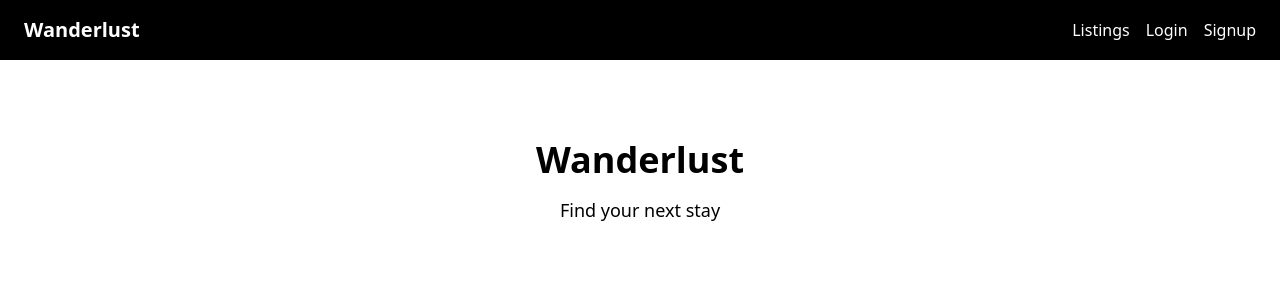
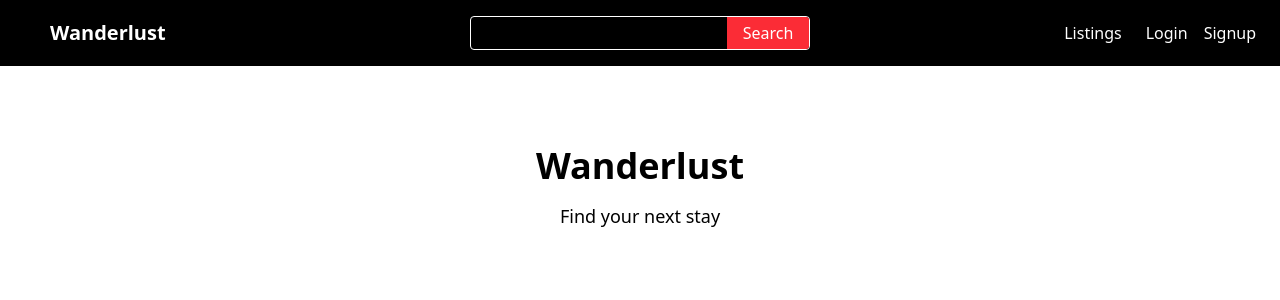
Before and after one commit to Rohan-Saxena644/Main_Project_1, a React app in the folder Frontend/: page / in a window 1280 px wide. Shown: the top 300 px of the page. Built offline with nearby package versions, Linux system fonts and the light colour scheme; no server answers; the HTML template or start-up script is replaced by a standard one.

Commit message:
Search Bar added

```diff
--- a/Frontend/src/components/Navbar.jsx
+++ b/Frontend/src/components/Navbar.jsx
@@ -1,24 +1,54 @@
 import { Link } from "react-router-dom";
 import { useAuth } from "../context/AuthContext";
+import { useNavigate } from "react-router-dom";
+import { useState } from "react";
 
 export default function Navbar() {
   const { user, logout } = useAuth();
+  const [query, setQuery] = useState("");
+  const navigate = useNavigate();
+
+  const handleSearch = (e) => {
+    e.preventDefault();
+    if (!query.trim()) return;
+    navigate(`/listings?search=${query}`);
+  };
 
   return (
     <nav className="flex justify-between items-center px-6 py-4 bg-black text-white">
 
       {/* Logo */}
-      <Link to="/" className="text-xl font-bold">
-        Wanderlust
+      <div className="flex-1">
+        <Link to="/" className="text-xl font-bold flex-1">
+          &nbsp;&nbsp;&nbsp;&nbsp;&nbsp;Wanderlust
         </Link>
+      </div>
+
 
       {/* Links */}
-      <div className="flex items-center gap-4">
 
+
+        <div className="flex flex-1 justify-center">
+          <form onSubmit={handleSearch} className="flex border rounded overflow-hidden">
+            <input
+              type="text"
+              placeholder="Search places..."
+              className="px-3 py-1 outline-none w-64 text-black"
+              value={query}
+              onChange={(e) => setQuery(e.target.value)}
+            />
+            <button className="bg-red-500 text-white px-4">
+              Search
+            </button>
+          </form>
+        </div>
+
+
+        <div className="flex items-center justify-end gap-6 flex-1">
           <Link to="/listings" className="hover:underline">
             Listings
           </Link>
-
+          <div className="space-x-4">
             {user ? (
               <>
                 <Link to="/listings/new" className="hover:underline">
@@ -46,8 +76,11 @@ export default function Navbar() {
                 </Link>
               </>
             )}
+          </div>
+        </div>
 
-      </div>
+
+
     </nav>
   );
 }
```
Lines whose indentation alone changed are shown as unchanged.
